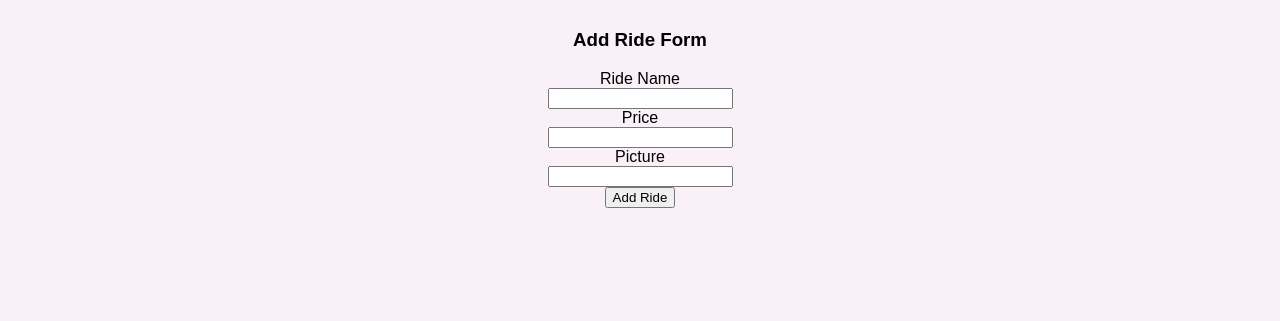
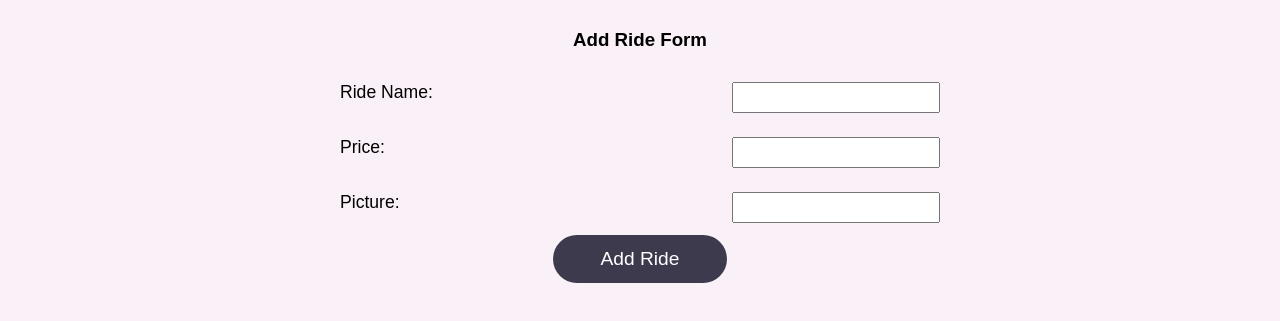
Before and after one commit to ZahraaAlhawaj/DreamScapeParks, a React (Vite) app: page /add in a window 1280 px wide. Shown: the part 269-590 px from the top of the page. Built offline with nearby package versions, Linux system fonts and the light colour scheme; a web font is replaced by a local one.

Commit message:
style ride form

```diff
--- a/src/App.css
+++ b/src/App.css
@@ -52,10 +52,20 @@ body {
   align-items: center;
 }
 
+.form-section {
+  /* width: 10px; */
+}
+
 .add-form {
   display: flex;
   flex-direction: column;
   align-items: center;
+}
+
+.form-input {
+  display: flex;
+  justify-content: space-between;
+  /* max-width: 300px; */
 }
 
 .form-title {
@@ -183,14 +193,27 @@ body {
   width: 300px;
   height: 300px;
   background-color: rgb(51, 30, 54, 0.4);
+  border: 2px solid #331e36;
+  border-radius: 30px;
+  box-shadow: 5px 5px 5px #331e36;
 }
 
 .ride > img {
+  border: 2px solid #331e36;
+  border-radius: 30px;
   height: 50%;
-  width: 100%;
+  width: 90%;
+  margin-top: 5%;
 }
 .rides-div {
   display: flex;
   gap: 50px;
   flex-wrap: wrap;
 }
+
+.about {
+  margin-top: 10%;
+  display: flex;
+  flex-direction: column;
+  align-items: center;
+}
--- a/src/components/RideForm.jsx
+++ b/src/components/RideForm.jsx
@@ -23,13 +23,21 @@ const RideForm = () => {
     <div>
       <h3 className="form-title">Add Ride Form</h3>
       <form onSubmit={handleSubmit} className="add-form">
-        <label htmlFor="name">Ride Name</label>
-        <input id="name" type="text" ref={formRef.name} />
-        <label htmlFor="price">Price</label>
-        <input id="price" type="number" ref={formRef.price} />
-        <label htmlFor="pic">Picture</label>
-        <input id="pic" type="text" ref={formRef.pic} />
-        <button type="submit">Add Ride</button>
+        <div className="input-field form-input">
+          <label htmlFor="name">Ride Name: </label>
+          <input id="name" type="text" ref={formRef.name} />
+        </div>
+        <div className="input-field form-input">
+          <label htmlFor="price">Price: </label>
+          <input id="price" type="number" ref={formRef.price} />
+        </div>
+        <div className="input-field form-input">
+          <label htmlFor="pic">Picture: </label>
+          <input id="pic" type="text" ref={formRef.pic} />
+        </div>
+        <button type="submit" className="button">
+          <span className="button-content">Add Ride</span>
+        </button>
       </form>
     </div>
   )
```
